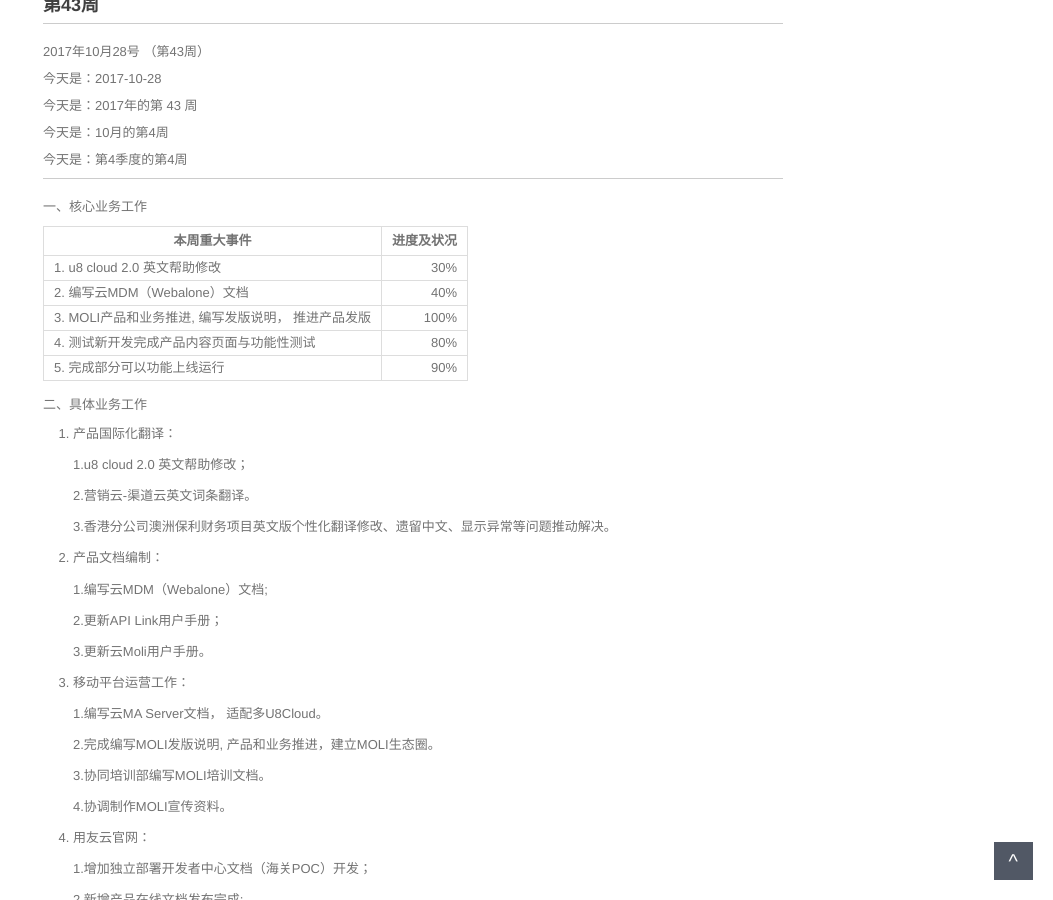
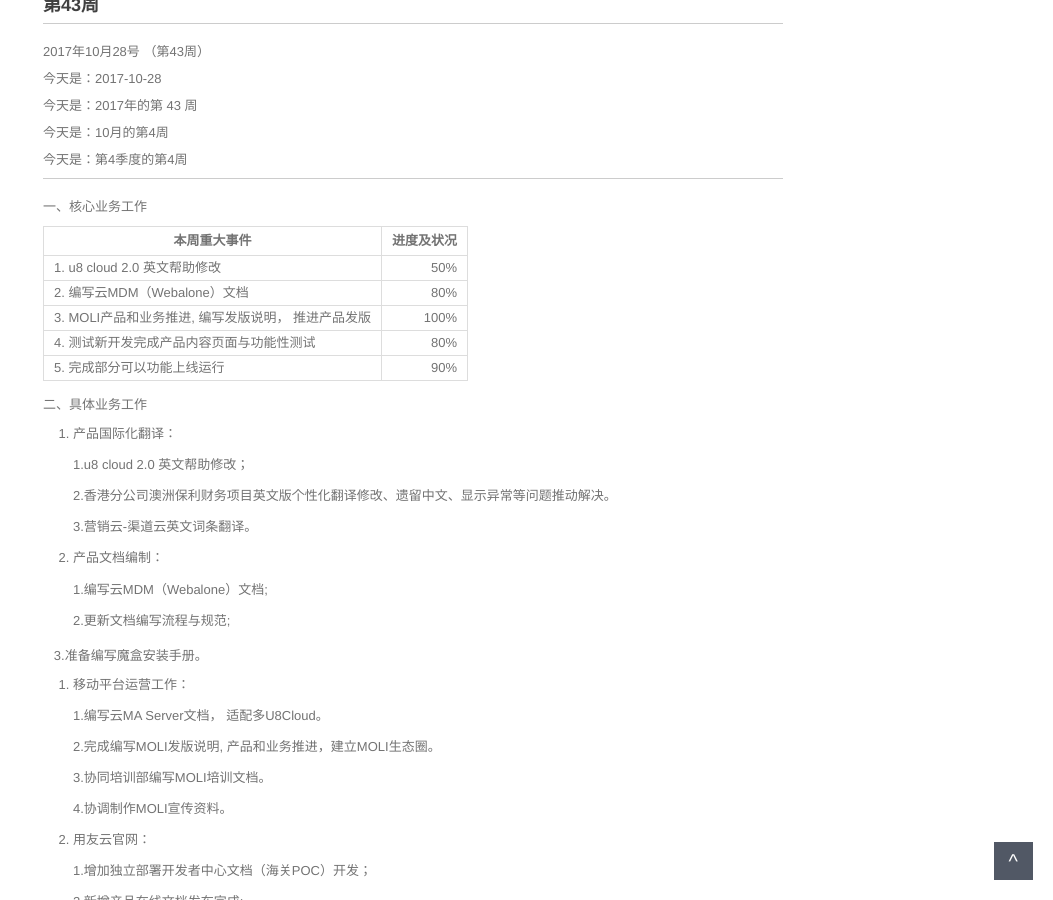
Before and after one commit to walllFlower/blog, a Jekyll site: the page built from _posts/2017-06-22-day_report_cxz.md, in a window 1280 px wide and 900 px high, scrolled down 338 px. Shown: the whole window, without its empty margins (227-1280 px from the left). Built offline with Jekyll 4.4.1, drawn with Linux system fonts in a browser that asks for light colours; comment, search, counter and statistics services are not loaded.

Commit message:
Update 2017-06-22-day_report_cxz.md

```diff
--- a/_posts/2017-06-22-day_report_cxz.md
+++ b/_posts/2017-06-22-day_report_cxz.md
@@ -28,8 +28,8 @@ categories: 日报
 
 | 本周重大事件 | 进度及状况 |
 | --------    | -----:    |
-| 1. u8 cloud 2.0 英文帮助修改                      | 30% |
-| 2. 编写云MDM（Webalone）文档	                     | 40% |
+| 1. u8 cloud 2.0 英文帮助修改                      | 50% |
+| 2. 编写云MDM（Webalone）文档	                     | 80% |
 | 3. MOLI产品和业务推进, 编写发版说明， 推进产品发版  | 100% |
 | 4. 测试新开发完成产品内容页面与功能性测试	   | 80% |
 | 5. 完成部分可以功能上线运行                        | 90% |
@@ -40,17 +40,17 @@ categories: 日报
 
     1.u8 cloud 2.0 英文帮助修改；
 
-    2.营销云-渠道云英文词条翻译。
+    2.香港分公司澳洲保利财务项目英文版个性化翻译修改、遗留中文、显示异常等问题推动解决。
 
-    3.香港分公司澳洲保利财务项目英文版个性化翻译修改、遗留中文、显示异常等问题推动解决。
+    3.营销云-渠道云英文词条翻译。
 
 2. 产品文档编制：
 
     1.编写云MDM（Webalone）文档;
 
-    2.更新API Link用户手册；
+    2.更新文档编写流程与规范;
 
-    3.更新云Moli用户手册。
+    3.准备编写魔盒安装手册。
 
 3. 移动平台运营工作：
 
```
